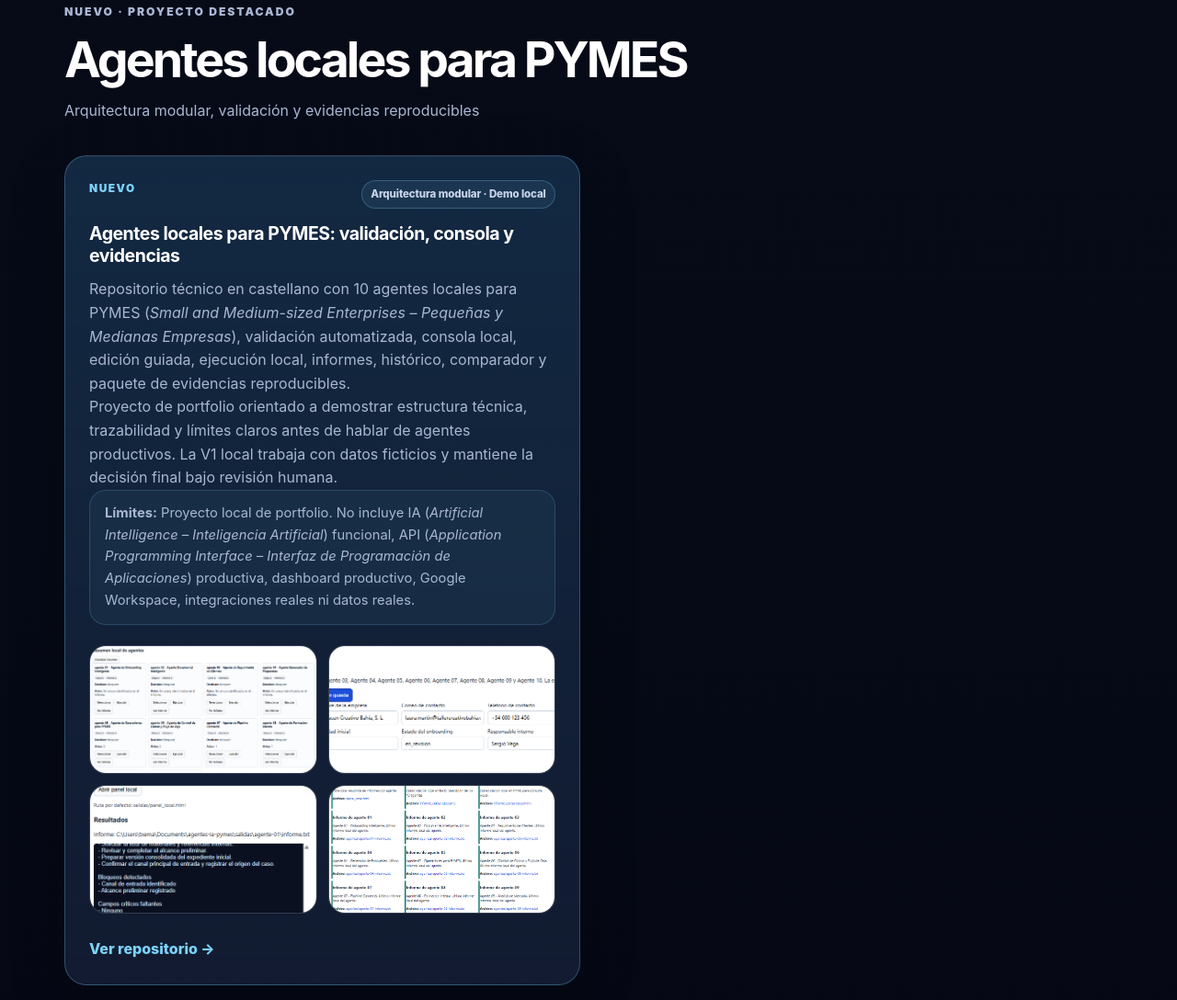
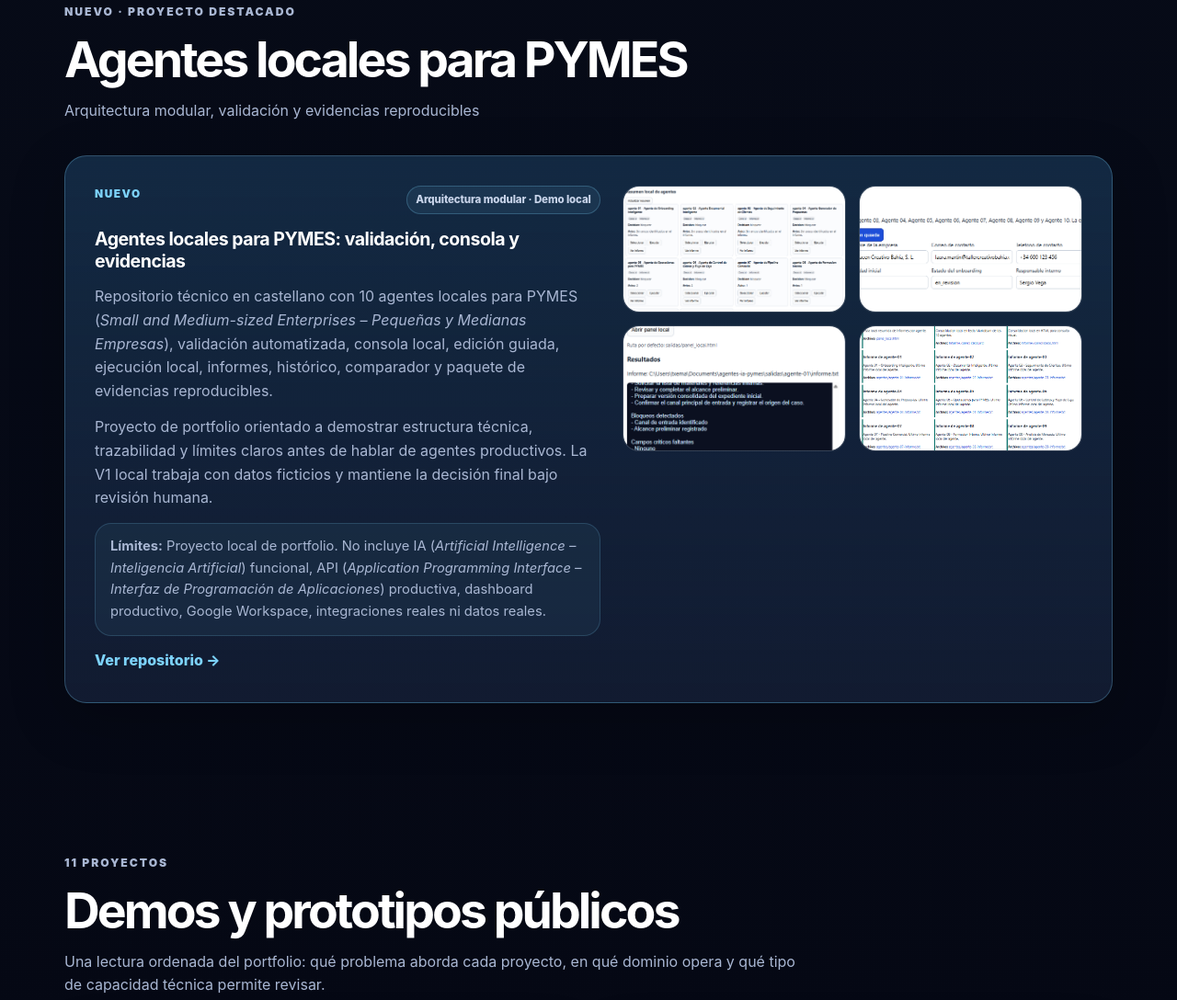
Before and after one commit to chema74/chema74.github.io, a plain HTML site: page proyectos.html in a window 1280 px wide. Shown: the part 1128-2216 px from the top of the page at 92% size. Drawn offline with Linux system fonts and the light colour scheme.

Commit message:
Mejorar destacado visual de agentes IA PYMES

```diff
--- a/assets/css/styles.css
+++ b/assets/css/styles.css
@@ -660,14 +660,40 @@ h3 {
   font-size: 0.92rem;
 }
 
-.project-screens {
+.featured-project-showcase {
+  width: 100%;
+  min-height: auto;
+  padding: 32px;
+}
+
+.featured-project-layout {
+  display: grid;
+  grid-template-columns: minmax(320px, 1.1fr) minmax(380px, 1fr);
+  gap: 24px;
+  align-items: start;
+}
+
+.featured-project-copy {
+  display: grid;
+  gap: 14px;
+}
+
+.featured-project-copy .card-topline {
+  margin-bottom: 2px;
+}
+
+.featured-project-copy h3 {
+  margin-bottom: 0;
+}
+
+.featured-project-gallery {
   display: grid;
   grid-template-columns: repeat(2, minmax(0, 1fr));
-  gap: 12px;
-  margin: 22px 0 26px;
+  gap: 14px;
+  align-self: start;
 }
 
-.project-screens figure {
+.featured-project-gallery figure {
   margin: 0;
   border: 1px solid var(--line);
   border-radius: 18px;
@@ -675,7 +701,7 @@ h3 {
   background: rgba(255, 255, 255, 0.03);
 }
 
-.project-screens img {
+.featured-project-gallery img {
   display: block;
   width: 100%;
   height: 100%;
@@ -980,7 +1006,16 @@ h3 {
     grid-template-columns: 1fr;
   }
 
-  .project-screens {
+  .featured-project-showcase {
+    padding: 24px;
+  }
+
+  .featured-project-layout {
+    grid-template-columns: 1fr;
+    gap: 18px;
+  }
+
+  .featured-project-gallery {
     grid-template-columns: 1fr;
   }
 
--- a/proyectos.html
+++ b/proyectos.html
@@ -108,8 +108,9 @@
           <p>Arquitectura modular, validación y evidencias reproducibles</p>
         </div>
 
-        <div class="cards-grid cards-grid-wide">
-          <article class="project-card featured-card">
+        <article class="project-card featured-card featured-project-showcase">
+          <div class="featured-project-layout">
+            <div class="featured-project-copy">
               <div class="card-topline">
                 <span class="project-kicker">Nuevo</span>
                 <span class="scope-pill">Arquitectura modular · Demo local</span>
@@ -128,8 +129,10 @@
                 API (<em>Application Programming Interface – Interfaz de Programación de Aplicaciones</em>) productiva, dashboard productivo, Google Workspace,
                 integraciones reales ni datos reales.
               </p>
+              <a href="https://github.com/chema74/agentes-ia-pymes" target="_blank" rel="noopener noreferrer">Ver repositorio →</a>
+            </div>
 
-            <div class="project-screens" aria-label="Capturas del proyecto">
+            <div class="featured-project-gallery" aria-label="Capturas del proyecto">
               <figure>
                 <img
                   src="assets/img/proyectos/agentes-ia-pymes/04-consola-local-resumen.png"
@@ -159,10 +162,8 @@
                 />
               </figure>
             </div>
-
-            <a href="https://github.com/chema74/agentes-ia-pymes" target="_blank" rel="noopener noreferrer">Ver repositorio →</a>
+          </div>
         </article>
-        </div>
       </div>
     </section>
 
```
Lines whose indentation alone changed are shown as unchanged.
